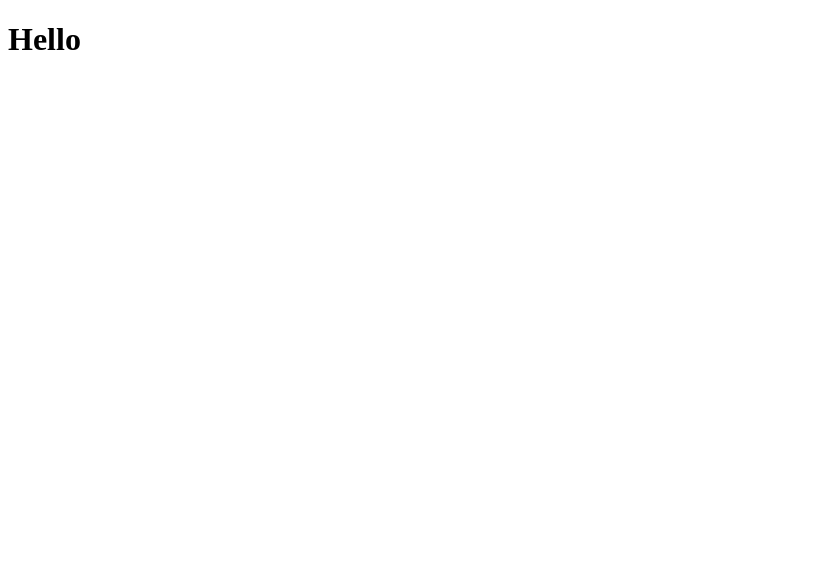
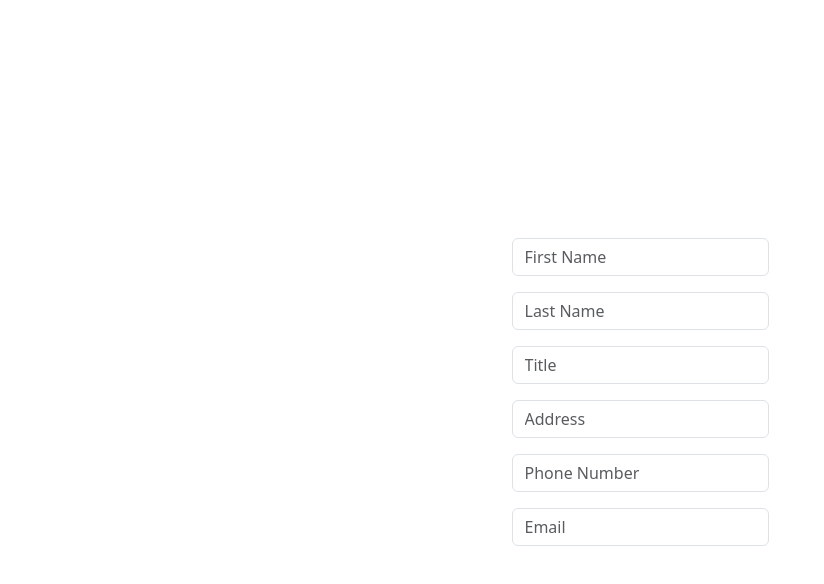
Before and after one commit to adi-pr/cv-application, a React (Create React App) app: page / in a window 1280 px wide. Shown: the top 584 px of the page, without its empty margins (0-824 px from the left). Built offline with nearby package versions, Linux system fonts and the light colour scheme.

Commit message:
Added Personal input

```diff
--- a/package.json
+++ b/package.json
@@ -6,7 +6,9 @@
     "@testing-library/jest-dom": "^5.16.5",
     "@testing-library/react": "^13.4.0",
     "@testing-library/user-event": "^13.5.0",
+    "bootstrap": "^5.3.0",
     "react": "^18.2.0",
+    "react-bootstrap": "^2.7.4",
     "react-dom": "^18.2.0",
     "react-scripts": "5.0.1",
     "web-vitals": "^2.1.4"
--- a/src/App.js
+++ b/src/App.js
@@ -1,9 +1,11 @@
-import Form from "./Components/Form/Form";
+import 'bootstrap/dist/css/bootstrap.min.css';
+import './styles.css';
+import CVForm from "./Components/CVForm/CVFrom";
 
 function App() {
   return (
     <div className="App">
-      <Form />
+      <CVForm />
     </div>
   );
 }
--- /dev/null
+++ b/src/Components/CVForm/CVFrom.jsx
@@ -0,0 +1,19 @@
+import React, { Component } from 'react'
+import Personal from './Personal';
+import Form from 'react-bootstrap/Form';
+
+class CVForm extends Component {
+    constructor(props) {
+        super(props);
+        this.state = {  }
+    }
+    render() {
+        return (
+            <Form>
+                <Personal />
+            </Form>
+         );
+    }
+}
+
+export default CVForm;
--- /dev/null
+++ b/src/Components/CVForm/Personal.jsx
@@ -0,0 +1,58 @@
+import React, { Component } from 'react'
+import Input from '../Utils/Input';
+import { Form } from 'react-bootstrap';
+
+class Personal extends Component {
+    constructor(props) {
+        super(props);
+        this.state = {
+            firstName: '',
+            lastName: '',
+            title: '',
+            address: '',
+            phoneNo: '',
+            email: '',
+        }
+    }
+
+    handleChange(e) {
+        const { name, value } = e.target;
+        this.setState({
+            [name]: value,
+        });
+    }
+
+    render() {
+        const { firstName, lastName, title, address, phoneNo, email } = this.state
+        return (
+            <div className='personalContainer'>
+                <Form.Group className="mb-3">
+                    <Input type="text" name="firstName" placeholder="First Name" onChange={(e) => this.handleChange(e)} value={firstName} />
+                </Form.Group>
+
+                <Form.Group className="mb-3">
+                    <Input type="text" name="lastName" placeholder="Last Name" onChange={(e) => this.handleChange(e)} value={lastName} />
+                </Form.Group>
+
+                <Form.Group className="mb-3">
+                    <Input type="text" name="title" placeholder="Title" onChange={(e) => this.handleChange(e)} value={title} />
+                </Form.Group>
+
+                <Form.Group className="mb-3">
+                    <Input type="text" name="address" placeholder="Address" onChange={(e) => this.handleChange(e)} value={address} />
+                </Form.Group>
+
+                <Form.Group className="mb-3">
+                    <Input type="text" name="phoneNo" placeholder="Phone Number" onChange={(e) => this.handleChange(e)} value={phoneNo} />
+                </Form.Group>
+
+                <Form.Group className="mb-3">
+                    <Input type="text" name="email" placeholder="Email" onChange={(e) => this.handleChange(e)} value={email} />
+                </Form.Group>
+
+            </div>
+        );
+    }
+}
+
+export default Personal;
--- a/src/Components/Form/Form.jsx
+++ /dev/null
@@ -1,15 +0,0 @@
-import React, { Component } from 'react'
-import Personal from './Personal';
-
-class Form extends Component {
-
-    render() {
-        return (
-            <div>
-                <Personal />
-            </div>
-        );
-    }
-}
-
-export default Form;
--- a/src/Components/Form/Personal.jsx
+++ /dev/null
@@ -1,19 +0,0 @@
-import React, { Component } from 'react'
-
-class Personal extends Component {
-    constructor(props) {
-        super(props);
-        this.state = {  }
-    }
-    render() {
-        return (
-            <div className='personalContainer'>
-                <form onSubmit={this.handelSubmit}>
-                <h1>Hello</h1>
-                </form>
-            </div>
-         );
-    }
-}
-
-export default Personal;
--- /dev/null
+++ b/src/Components/Utils/Input.jsx
@@ -0,0 +1,13 @@
+import React from 'react'
+import Form from 'react-bootstrap/Form';
+
+const Input = ({ type, name, placeholder, onChange, value }) => {
+    return (
+
+        <div>
+            <Form.Control type={type} name={name} placeholder={placeholder} onChange={onChange} value={value} />
+        </div>
+    )
+}
+
+export default Input;
--- /dev/null
+++ b/src/styles.css
@@ -0,0 +1,6 @@
+form {
+    display: flex;
+    justify-content: center;
+    align-items: center;
+    height: 100vh;
+  }
```
Also changed, not shown: 1 other file (tests, documents, lock files or other folders).
